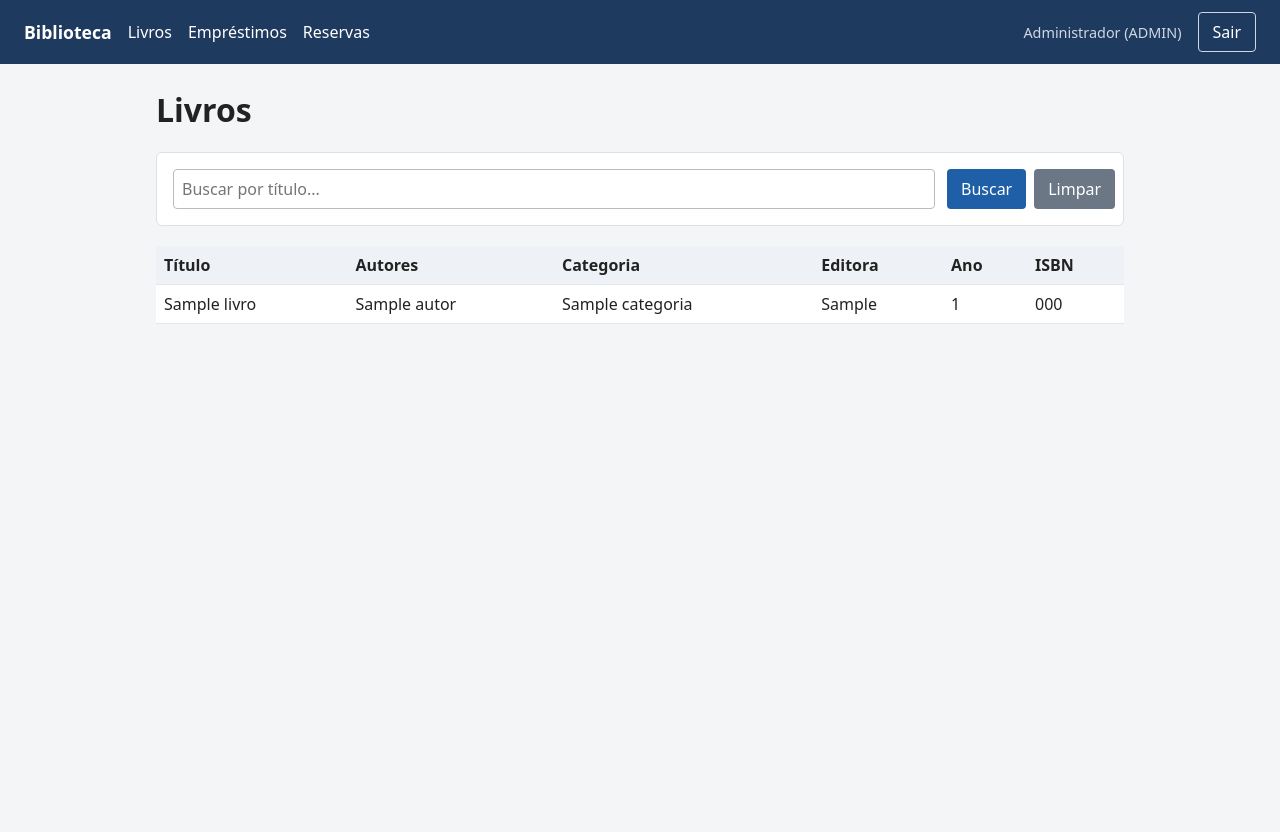
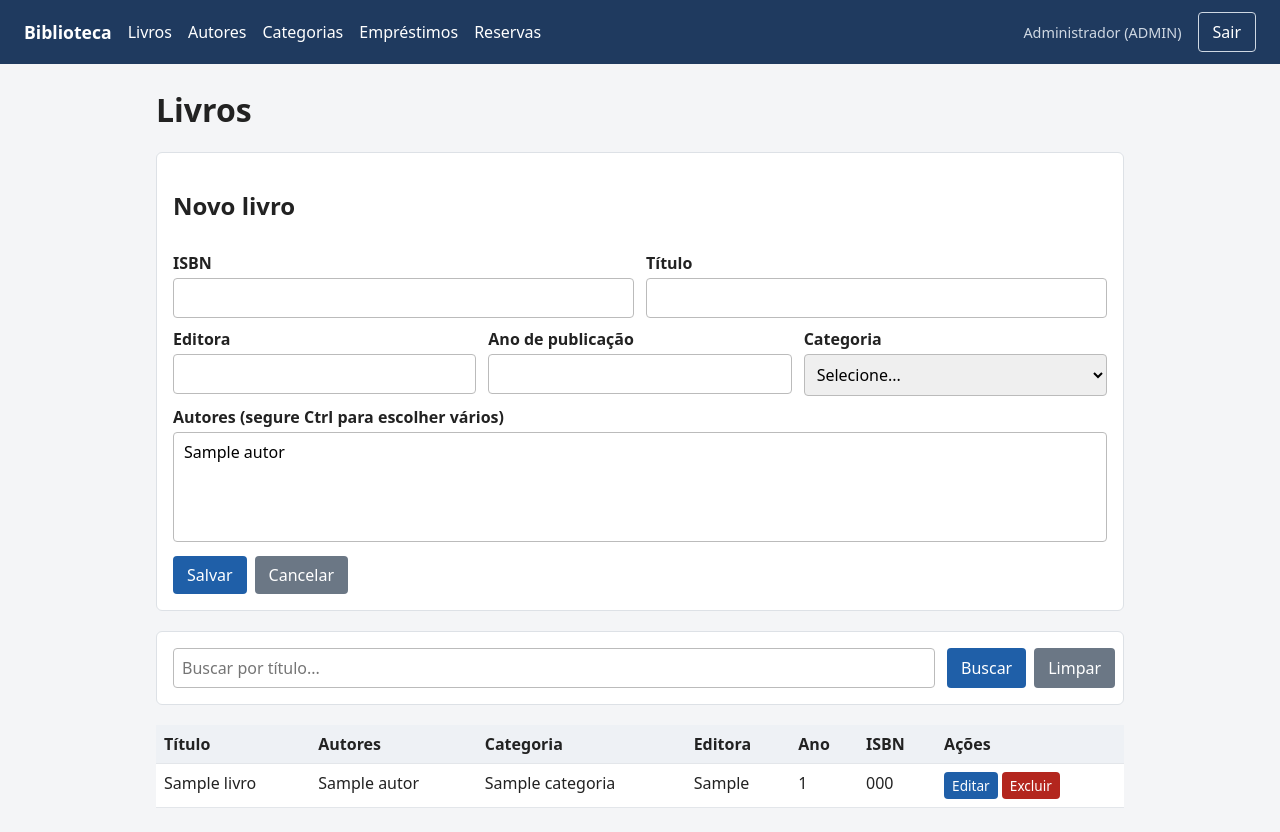
Before and after one commit to cardevv/biblioteca-canarozzo, a Spring Boot app: page /livros.html in a window 1280 px wide. Before the commit the page ends 324 px from the top, so only its background shows below. Run offline with Spring Boot 4, Linux system fonts and the light colour scheme; a user stored in the database is signed in; tables that the repository leaves empty hold one stand-in row (values such as "Sample post"); some of the project's set-up classes (security, data sources, template engines, error pages and the like) are left out, and stand-ins take their place.

Commit message:
feat: adiciona formulário de cadastro e edição de livros, autores e categorias

```diff
--- a/src/main/resources/static/js/api.js
+++ b/src/main/resources/static/js/api.js
@@ -62,6 +62,8 @@ function montarMenu() {
         <nav class="menu">
             <a href="/index.html" class="marca">Biblioteca</a>
             <a href="/livros.html">Livros</a>
+            <a href="/autores.html">Autores</a>
+            <a href="/categorias.html">Categorias</a>
             <a href="/emprestimos.html">Empréstimos</a>
             <a href="/reservas.html">Reservas</a>
             <span class="espaco"></span>
--- a/src/main/resources/static/js/livros.js
+++ b/src/main/resources/static/js/livros.js
@@ -1,12 +1,14 @@
-// Tela de livros: listagem e busca por titulo
+// Tela de livros: listagem, busca por titulo e (ADMIN) cadastro/edicao/exclusao
+
+let livrosCarregados = [];
 
 async function carregarLivros() {
     const titulo = document.getElementById('busca').value.trim();
     const url = titulo ? '/api/livros?titulo=' + encodeURIComponent(titulo) : '/api/livros';
 
     try {
-        const livros = await api(url);
-        desenharTabela(livros);
+        livrosCarregados = await api(url);
+        desenharTabela(livrosCarregados);
     } catch (e) {
         mostrarMensagem(e.message);
     }
@@ -14,9 +16,10 @@ async function carregarLivros() {
 
 function desenharTabela(livros) {
     const corpo = document.getElementById('tabela-livros');
+    const colunas = ehAdmin() ? 7 : 6;
 
     if (livros.length === 0) {
-        corpo.innerHTML = '<tr><td colspan="6">Nenhum livro encontrado.</td></tr>';
+        corpo.innerHTML = `<tr><td colspan="${colunas}">Nenhum livro encontrado.</td></tr>`;
         return;
     }
 
@@ -28,7 +31,90 @@ function desenharTabela(livros) {
             <td>${escaparHtml(livro.editora)}</td>
             <td>${escaparHtml(livro.anoPublicacao)}</td>
             <td>${escaparHtml(livro.isbn)}</td>
+            ${ehAdmin() ? `
+            <td class="acoes">
+                <button class="pequeno" onclick="editarLivro(${livro.id})">Editar</button>
+                <button class="pequeno perigo" onclick="excluirLivro(${livro.id})">Excluir</button>
+            </td>` : ''}
         </tr>`).join('');
+}
+
+// Preenche os selects de categoria e autores do formulario
+async function carregarOpcoesFormulario() {
+    const [categorias, autores] = await Promise.all([api('/api/categorias'), api('/api/autores')]);
+
+    document.getElementById('categoria').innerHTML =
+        '<option value="">Selecione...</option>' +
+        categorias.map(c => `<option value="${c.id}">${escaparHtml(c.nome)}</option>`).join('');
+
+    document.getElementById('autores').innerHTML =
+        autores.map(a => `<option value="${a.id}">${escaparHtml(a.nome)}</option>`).join('');
+}
+
+function editarLivro(id) {
+    const livro = livrosCarregados.find(l => l.id === id);
+    document.getElementById('titulo-form').textContent = 'Editar livro';
+    document.getElementById('livro-id').value = livro.id;
+    document.getElementById('isbn').value = livro.isbn;
+    document.getElementById('titulo').value = livro.titulo;
+    document.getElementById('editora').value = livro.editora || '';
+    document.getElementById('ano').value = livro.anoPublicacao || '';
+    document.getElementById('categoria').value = livro.categoriaId;
+
+    // Marca os autores do livro no select multiplo
+    for (const opcao of document.getElementById('autores').options) {
+        opcao.selected = livro.autorIds.includes(Number(opcao.value));
+    }
+    window.scrollTo(0, 0);
+}
+
+function limparFormulario() {
+    document.getElementById('form-livro').reset();
+    document.getElementById('livro-id').value = '';
+    document.getElementById('titulo-form').textContent = 'Novo livro';
+}
+
+async function salvarLivro(evento) {
+    evento.preventDefault();
+    limparMensagem();
+
+    const id = document.getElementById('livro-id').value;
+    const ano = document.getElementById('ano').value;
+    const autorIds = Array.from(document.getElementById('autores').selectedOptions).map(o => Number(o.value));
+
+    const dados = {
+        isbn: document.getElementById('isbn').value,
+        titulo: document.getElementById('titulo').value,
+        editora: document.getElementById('editora').value,
+        anoPublicacao: ano ? Number(ano) : null,
+        categoriaId: Number(document.getElementById('categoria').value),
+        autorIds: autorIds
+    };
+
+    try {
+        if (id) {
+            await api('/api/livros/' + id, { method: 'PUT', body: dados });
+            mostrarMensagem('Livro atualizado.', 'sucesso');
+        } else {
+            await api('/api/livros', { method: 'POST', body: dados });
+            mostrarMensagem('Livro cadastrado.', 'sucesso');
+        }
+        limparFormulario();
+        carregarLivros();
+    } catch (e) {
+        mostrarMensagem(e.message);
+    }
+}
+
+async function excluirLivro(id) {
+    if (!confirm('Excluir este livro?')) return;
+    try {
+        await api('/api/livros/' + id, { method: 'DELETE' });
+        mostrarMensagem('Livro excluído.', 'sucesso');
+        carregarLivros();
+    } catch (e) {
+        mostrarMensagem(e.message);
+    }
 }
 
 document.getElementById('form-busca').addEventListener('submit', evento => {
@@ -41,4 +127,11 @@ document.getElementById('limpar-busca').addEventListener('click', () => {
     carregarLivros();
 });
 
-iniciarPagina().then(carregarLivros);
+iniciarPagina().then(async () => {
+    if (ehAdmin()) {
+        document.getElementById('form-livro').addEventListener('submit', salvarLivro);
+        document.getElementById('cancelar-edicao').addEventListener('click', limparFormulario);
+        await carregarOpcoesFormulario();
+    }
+    carregarLivros();
+});
--- a/src/main/resources/static/livros.html
+++ b/src/main/resources/static/livros.html
@@ -13,6 +13,48 @@
         <h1>Livros</h1>
 
         <p id="mensagem" class="alerta" hidden></p>
+
+        <!-- Formulario de cadastro/edicao: so aparece para ADMIN -->
+        <section class="painel so-admin">
+            <h2 id="titulo-form">Novo livro</h2>
+            <form id="form-livro">
+                <input type="hidden" id="livro-id">
+
+                <div class="linha">
+                    <div>
+                        <label for="isbn">ISBN</label>
+                        <input type="text" id="isbn" required>
+                    </div>
+                    <div>
+                        <label for="titulo">Título</label>
+                        <input type="text" id="titulo" required>
+                    </div>
+                </div>
+
+                <div class="linha">
+                    <div>
+                        <label for="editora">Editora</label>
+                        <input type="text" id="editora">
+                    </div>
+                    <div>
+                        <label for="ano">Ano de publicação</label>
+                        <input type="number" id="ano" min="0" max="3000">
+                    </div>
+                    <div>
+                        <label for="categoria">Categoria</label>
+                        <select id="categoria" required></select>
+                    </div>
+                </div>
+
+                <label for="autores">Autores (segure Ctrl para escolher vários)</label>
+                <select id="autores" multiple required></select>
+
+                <div class="acoes-form">
+                    <button type="submit">Salvar</button>
+                    <button type="button" class="secundario" id="cancelar-edicao">Cancelar</button>
+                </div>
+            </form>
+        </section>
 
         <section class="painel">
             <form id="form-busca" class="linha">
@@ -34,6 +76,7 @@
                         <th>Editora</th>
                         <th>Ano</th>
                         <th>ISBN</th>
+                        <th class="so-admin">Ações</th>
                     </tr>
                 </thead>
                 <tbody id="tabela-livros"></tbody>
```
Also changed, not shown: src/main/resources/static/autores.html (added, +53 -0 lines), src/main/resources/static/categorias.html (added, +44 -0 lines), src/main/resources/static/js/autores.js (added, +85 -0 lines), src/main/resources/static/js/categorias.js (added, +80 -0 lines).
